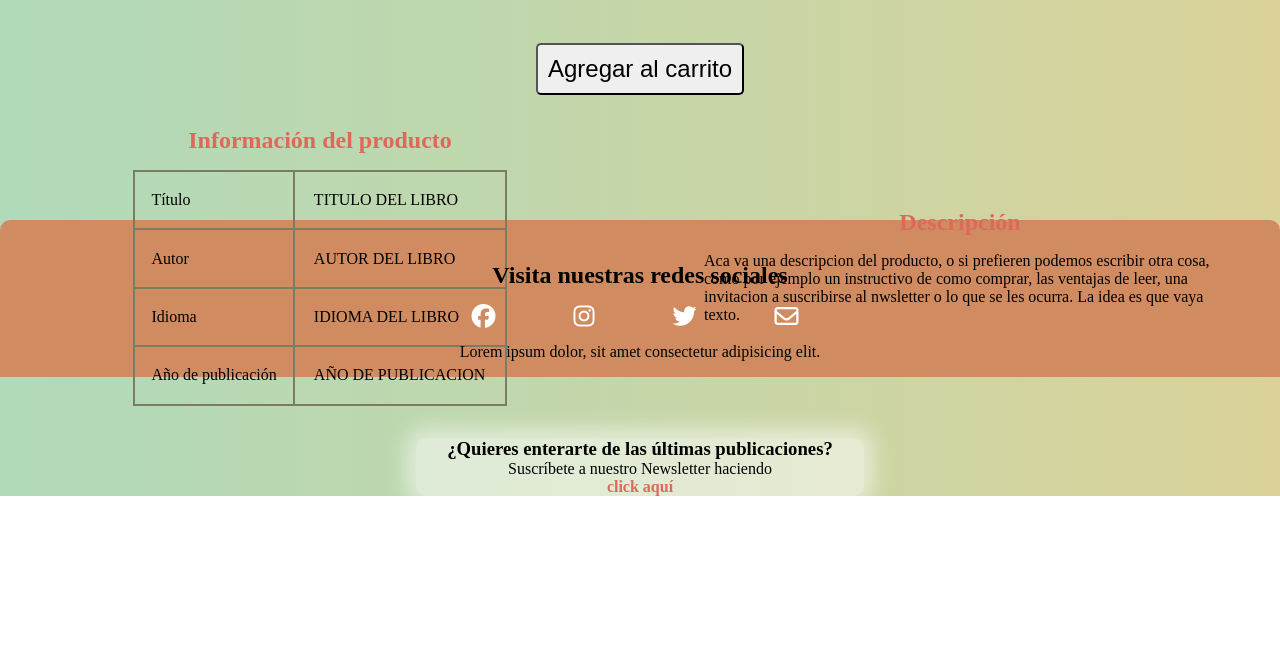
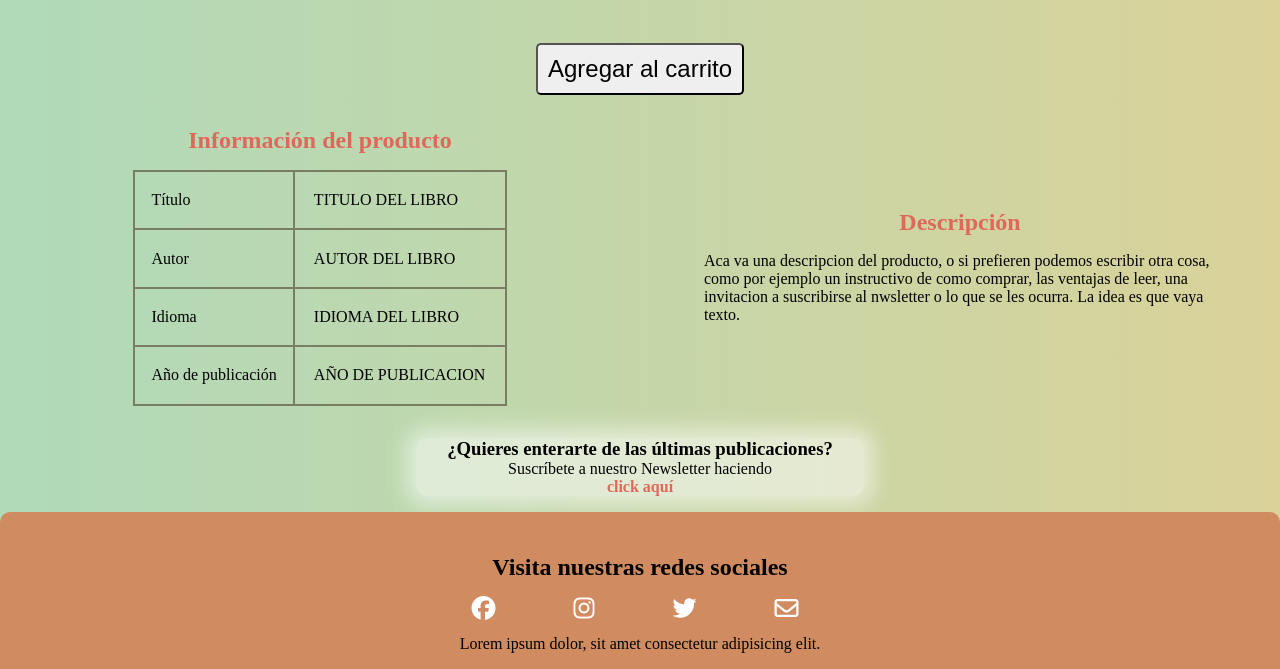
Before and after one commit to LautaroBeutel/CaCFullStack-grupo8, a plain HTML site: page articulo.html in a window 1280 px wide. Shown: the part 662-1331 px from the top of the page. Before the commit the page ends 1158 px from the top, so only its background shows below. Drawn offline with Linux system fonts and the light colour scheme.

Commit message:
sacando un estilo demas del main que lo rompia

```diff
--- a/articulo.html
+++ b/articulo.html
@@ -9,7 +9,7 @@
     <link rel="stylesheet" href="./assets/style/articulo.css">
     <link rel="stylesheet" href="./assets/style/encabezado.css">
     <link rel="stylesheet" href="./assets/style/footer.css">
-    <link rel="stylesheet" href="./assets/style/headerv2.css">
+    <!-- <link rel="stylesheet" href="./assets/style/headerv2.css"> -->
     <link rel="stylesheet" href="path/to/font-awesome/css/font-awesome.min.css">
 
 </head>
--- a/assets/style/encabezado.css
+++ b/assets/style/encabezado.css
@@ -137,14 +137,6 @@ li a.active, li a:hover {
   display: none;
 }
 
-main{
-  background-size: cover;
-  background-position: center center;
-  height: calc(100vh - 80px);
-}
-
-
-
 
 /* Estilo para el contenedor de búsqueda */
 .search-container {
```
